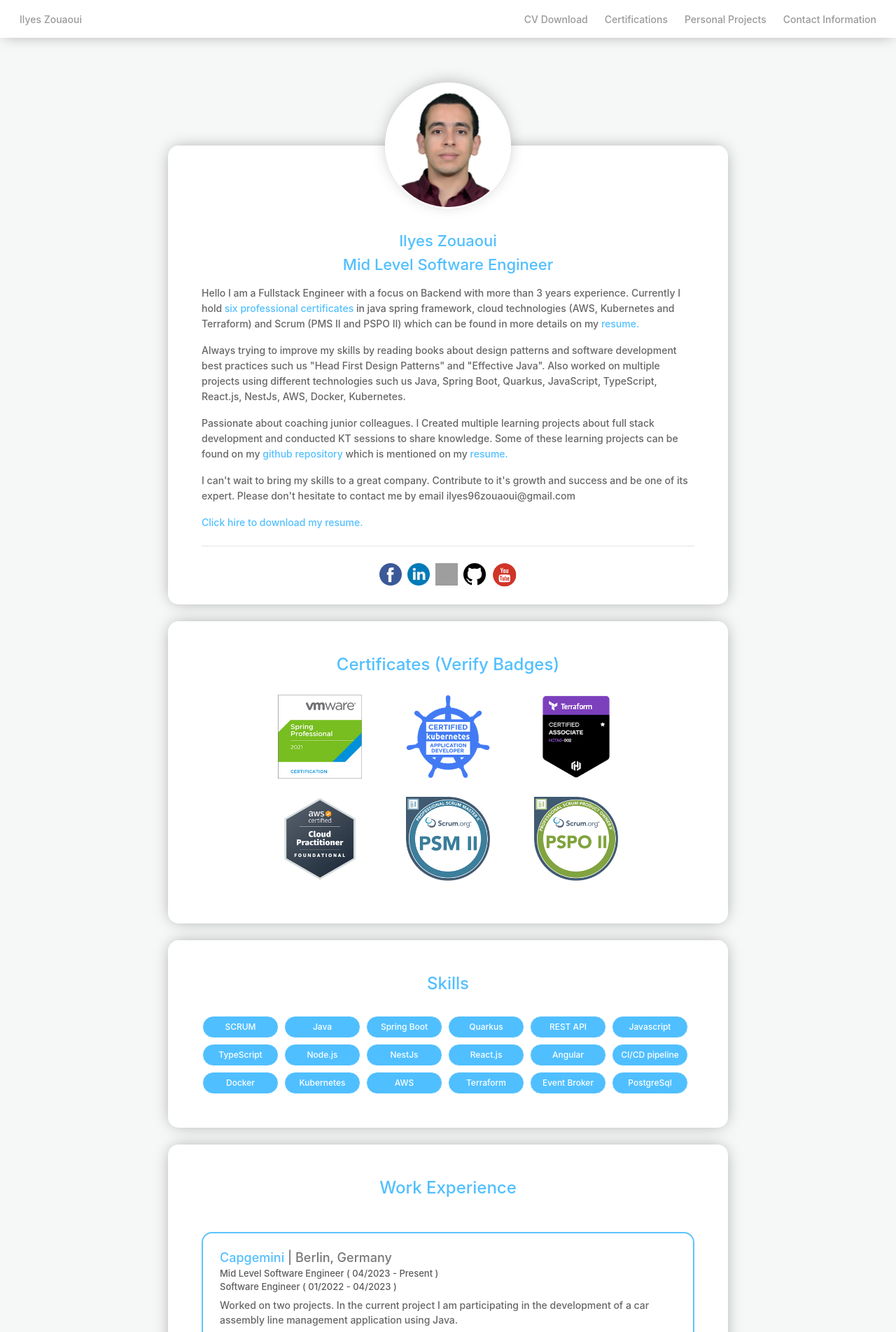
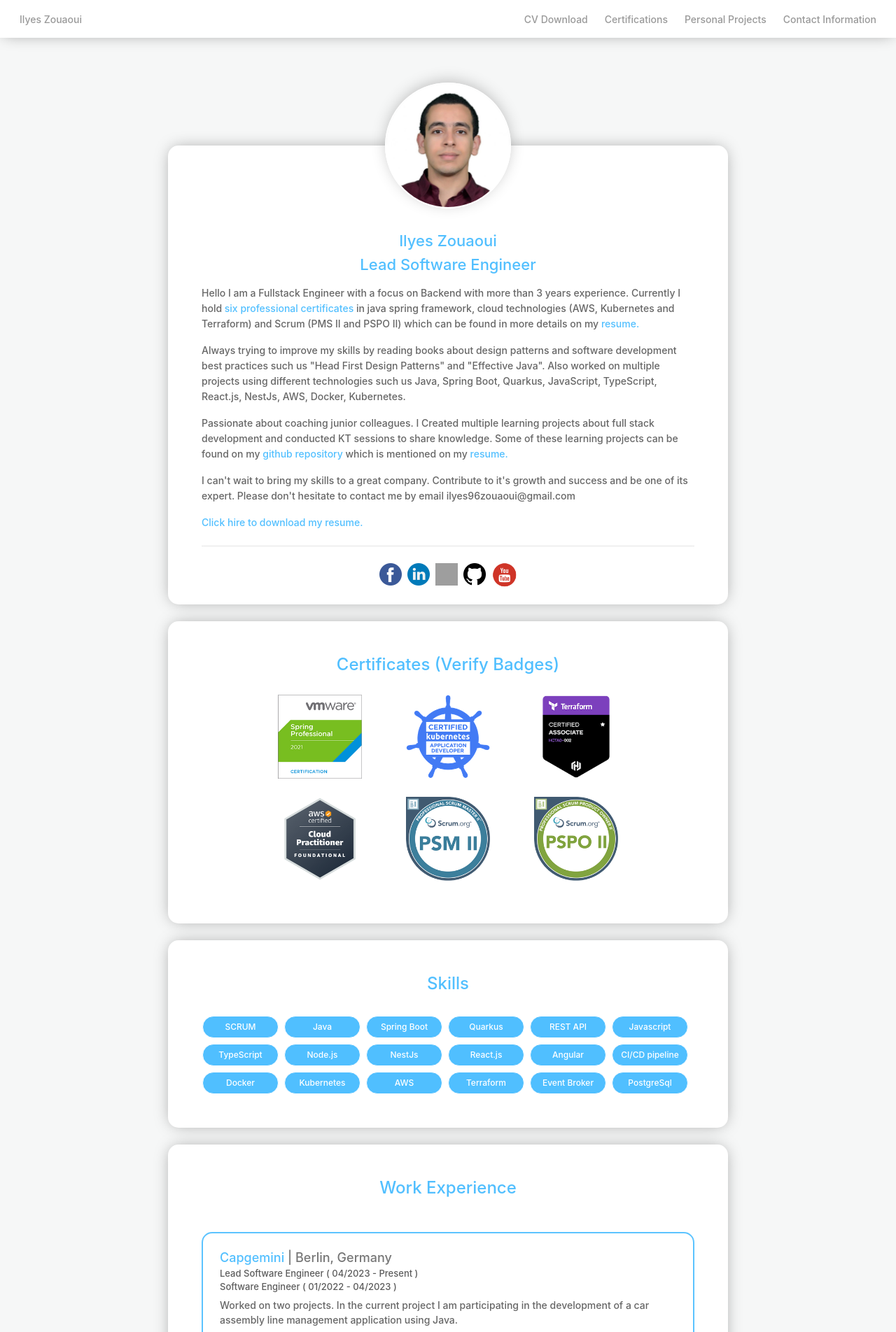
Before and after one commit to ilyes12zouaoui/portfolio, a React (Create React App) app: page / in a window 1280 px wide. Shown: the top 1904 px of the page at 70% size. Built offline with nearby package versions, Linux system fonts and the light colour scheme; grey boxes are pictures that could not be loaded.

Commit message:
update cv

```diff
--- a/src/components/Home/Experiences/Experiences.js
+++ b/src/components/Home/Experiences/Experiences.js
@@ -28,7 +28,7 @@
             ],
           }
         ]}
-        jobTitle="Mid Level Software Engineer"
+        jobTitle="Lead Software Engineer"
         startDate="04/2023"
         endDate="Present"
         jobTitle2="Software Engineer"
--- a/src/components/Home/Home.js
+++ b/src/components/Home/Home.js
@@ -109,7 +109,7 @@
                 className="color-blue text-center mb-3 mt-2"
                 style={{ fontSize: "22px" }}
               >
-                Mid Level Software Engineer
+                Lead Software Engineer
               </h1>
               <p
                 style={{
--- a/src/components/Projects/Project/Informations/Informations.js
+++ b/src/components/Projects/Project/Informations/Informations.js
@@ -49,7 +49,7 @@
               Ilyes Zouaoui
             </span>
             <br />
-            <span>Mid Level Software Engineer</span>
+            <span>Lead Software Engineer</span>
           </div>
         </span>
       </span>
```
Also changed, not shown: 1 other file (tests, documents, lock files or other folders).
